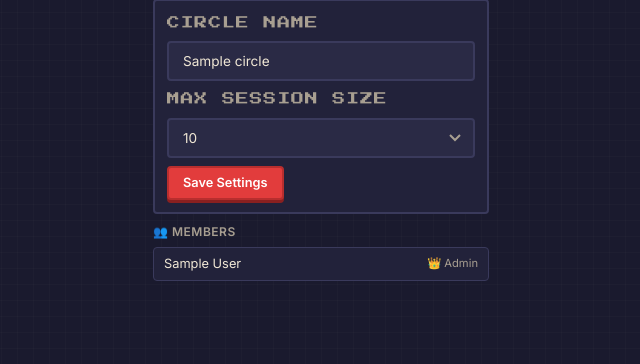
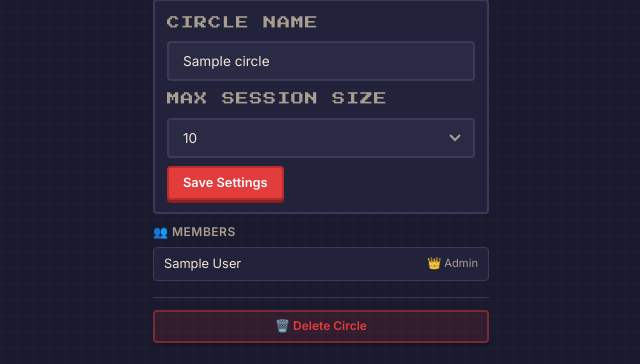
Before and after one commit to luckyrollrick/roleplay-circles, a Flask app: page /c/000 in a window 1280 px wide, after a click on "⚙️ CIRCLE SETTINGS (ADMIN)". Shown: the part 436-800 px from the top of the page, without its empty margins (319-959 px from the left). Run offline with Flask 3, Linux system fonts and the light colour scheme; the visitor is signed in with stand-in values (Sample User, id 1); tables that the repository leaves empty hold one stand-in row (values such as "Sample post"); data that the repository does not hold is empty.

Commit message:
feat: admin can delete circles from Circle Settings

```diff
--- a/app.py
+++ b/app.py
@@ -2047,6 +2047,41 @@ def update_circle_settings(code):
     return jsonify({'success': True})
 
 
+# ============ DELETE CIRCLE ============
+
+@app.route('/api/circle/<code>/delete', methods=['DELETE'])
+@login_required
+def delete_circle(code):
+    """Delete a circle and all associated data. Admin only."""
+    user = get_current_user()
+    db = get_db()
+
+    circle = db.execute('SELECT * FROM circles WHERE code = ?', (code,)).fetchone()
+    if not circle:
+        return jsonify({'error': 'Circle not found'}), 404
+
+    membership = db.execute(
+        'SELECT role FROM circle_members WHERE circle_id = ? AND user_id = ?',
+        (circle['id'], user['id'])
+    ).fetchone()
+    if not membership or membership['role'] != 'admin':
+        return jsonify({'error': 'Only admins can delete circles'}), 403
+
+    cid = circle['id']
+
+    # Delete all associated data
+    db.execute('DELETE FROM active_session_members WHERE session_id IN (SELECT id FROM active_sessions WHERE circle_id = ?)', (cid,))
+    db.execute('DELETE FROM active_sessions WHERE circle_id = ?', (cid,))
+    db.execute('DELETE FROM roleplay_invites WHERE circle_id = ?', (cid,))
+    db.execute('DELETE FROM availability WHERE circle_id = ?', (cid,))
+    db.execute('DELETE FROM sessions WHERE circle_id = ?', (cid,))
+    db.execute('DELETE FROM circle_members WHERE circle_id = ?', (cid,))
+    db.execute('DELETE FROM circles WHERE id = ?', (cid,))
+
+    db.commit()
+    return jsonify({'success': True})
+
+
 # ============ ADMIN CODE CHECK ============
 
 @app.route('/api/admin-code-required')
--- a/templates/circle.html
+++ b/templates/circle.html
@@ -113,6 +113,11 @@
                 👥 Members
             </div>
             <div id="adminMemberList"></div>
+
+            <!-- Delete Circle -->
+            <div style="margin-top:16px; padding-top:12px; border-top:1px solid var(--border);">
+                <button onclick="deleteCircle()" class="btn btn-danger btn-sm" style="font-size:0.75rem; width:100%;">🗑️ Delete Circle</button>
+            </div>
         </div>
     </details>
 </div>
@@ -878,6 +883,18 @@ async function loadInvite() {
     }
 }
 
+async function deleteCircle() {
+    if (!confirm('Are you sure you want to delete this circle? This cannot be undone.')) return;
+    if (!confirm('Really? All members, sessions, and data will be permanently deleted.')) return;
+    try {
+        await api(`/api/circle/${CIRCLE_CODE}/delete`, { method: 'DELETE' });
+        showToast('Circle deleted', 'success');
+        window.location.href = '/dashboard';
+    } catch (err) {
+        showToast(err.message || 'Failed to delete', 'error');
+    }
+}
+
 function copyCode() {
     navigator.clipboard.writeText('{{ code }}').then(() => {
         showToast('Code copied!', 'success');
```
